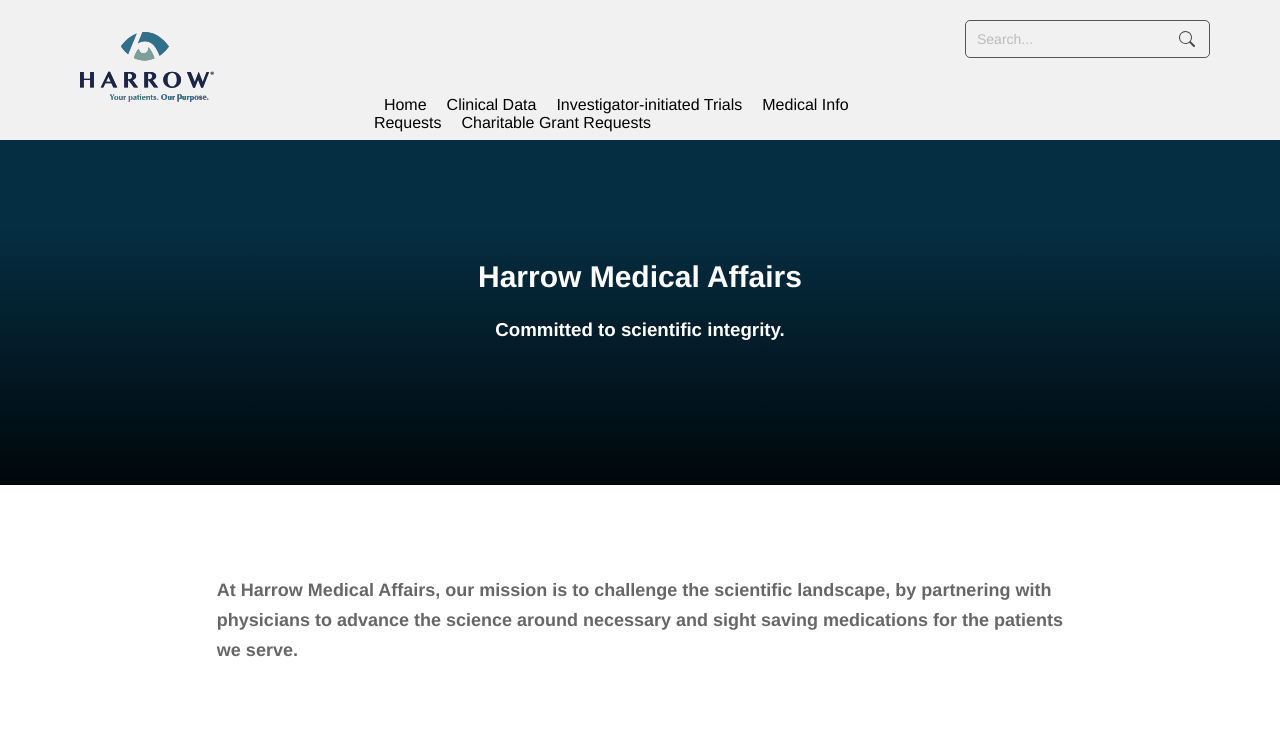
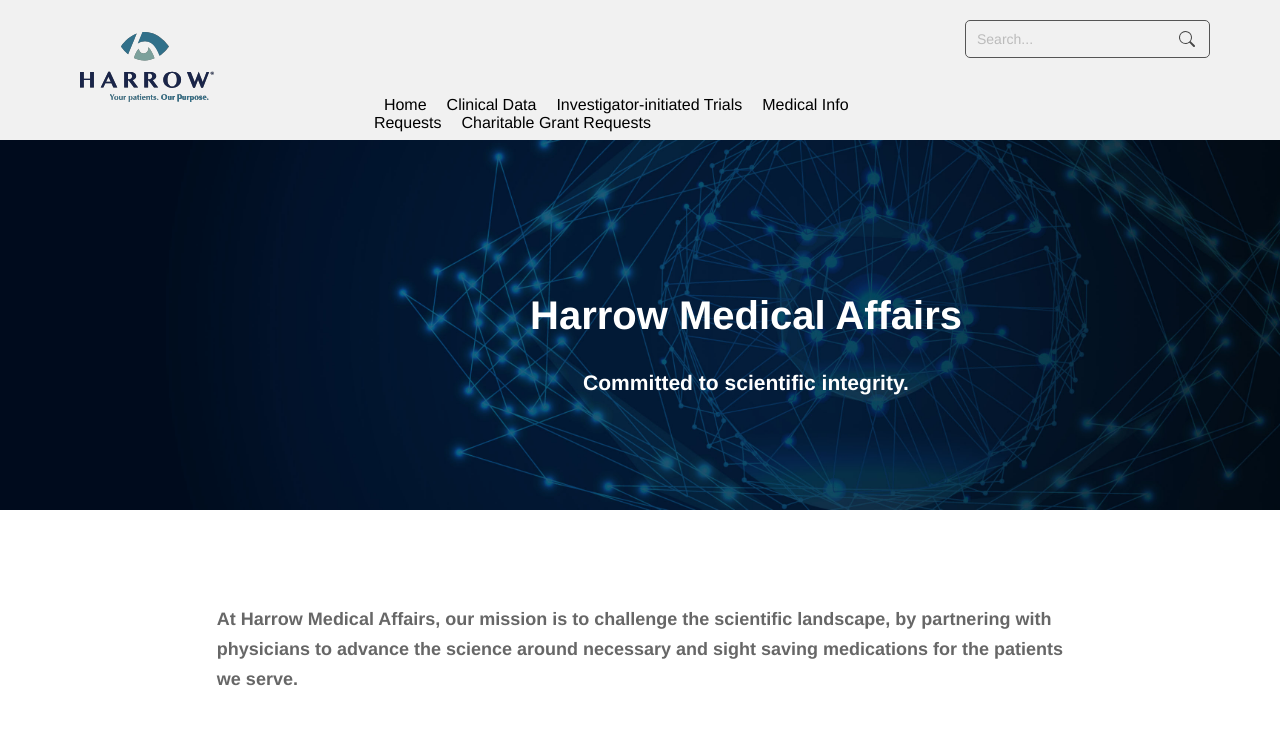
Before and after one commit to geranv1020/harrow, a React (Create React App) app in the folder harrow-science-app/: page / in a window 1280 px wide. Shown: the top 753 px of the page. Built offline with nearby package versions, Linux system fonts and the light colour scheme.

Commit message:
hero image home page

```diff
--- a/harrow-science-app/src/App.css
+++ b/harrow-science-app/src/App.css
@@ -31,19 +31,19 @@
 /* home page*/
 
 /* home banner */
-.banner {
-  background: linear-gradient(180deg, rgb(5, 46, 66) 24.98%, rgb(0, 7, 11) 100%);
-  padding: 20px;
-  background-size: 100%;
-  height: 305px;
-  background-repeat: no-repeat;
-  margin: 0 0 0;
-  position: relative;
-  z-index: 0;
-  background-size: cover;
+
+.hero {
+  width: 100%;
 }
 
-.banner-text {
+/*.banner-text {
+  position: absolute;
+  top: 50%;
+  left: 50%;
+  transform: translate(-50%, -50%);
+}*/
+
+/*.banner-text {
   position: relative;
   justify-content: center;
   align-items: center;
@@ -52,11 +52,24 @@
   margin-top: 100px;
   margin-bottom: 82px;
   font-family: "Poppins-Medium", Helvetica;
+}*/
+
+.banner-text {
+  text-align: center;
+  position: absolute;
+  font-size: 18px;
+  color: white;
+  top: 260px;
+  left: 530px;
 }
 
-.banner-text h1 {
-  font-size: 30px;
-  font-weight: 700;
+h1, h3 {
+  position: relative;
+  font-family: "Poppins-Medium", Helvetica;
+}
+
+h1 {
+  font-size: 40px;
 }
  /* home body */
 
--- a/harrow-science-app/src/pages/clinical-data.css
+++ b/harrow-science-app/src/pages/clinical-data.css
@@ -1,4 +1,4 @@
-.banner2 {
+/*.banner2 {
     background: linear-gradient(180deg, rgb(5, 46, 66) 24.98%, rgb(0, 7, 11) 100%);
     padding: 0;
     background-size: 100%;
@@ -23,7 +23,7 @@
 .banner-text h1 {
     font-size: 30px;
     font-weight: 700;
-}
+}*/
 .home-s2 {
     text-align: center;
 }
--- a/harrow-science-app/src/pages/home.js
+++ b/harrow-science-app/src/pages/home.js
@@ -11,6 +11,7 @@
 			{/*hero*/}
 			<section className="banner">
 				<div className="container">
+                    <img src="/header1.jpg" className="hero" alt="blue science" />
 					<div className="banner-text">
 						<h1>Harrow Medical Affairs</h1>
 						<h3>Committed to scientific integrity.</h3>
```
